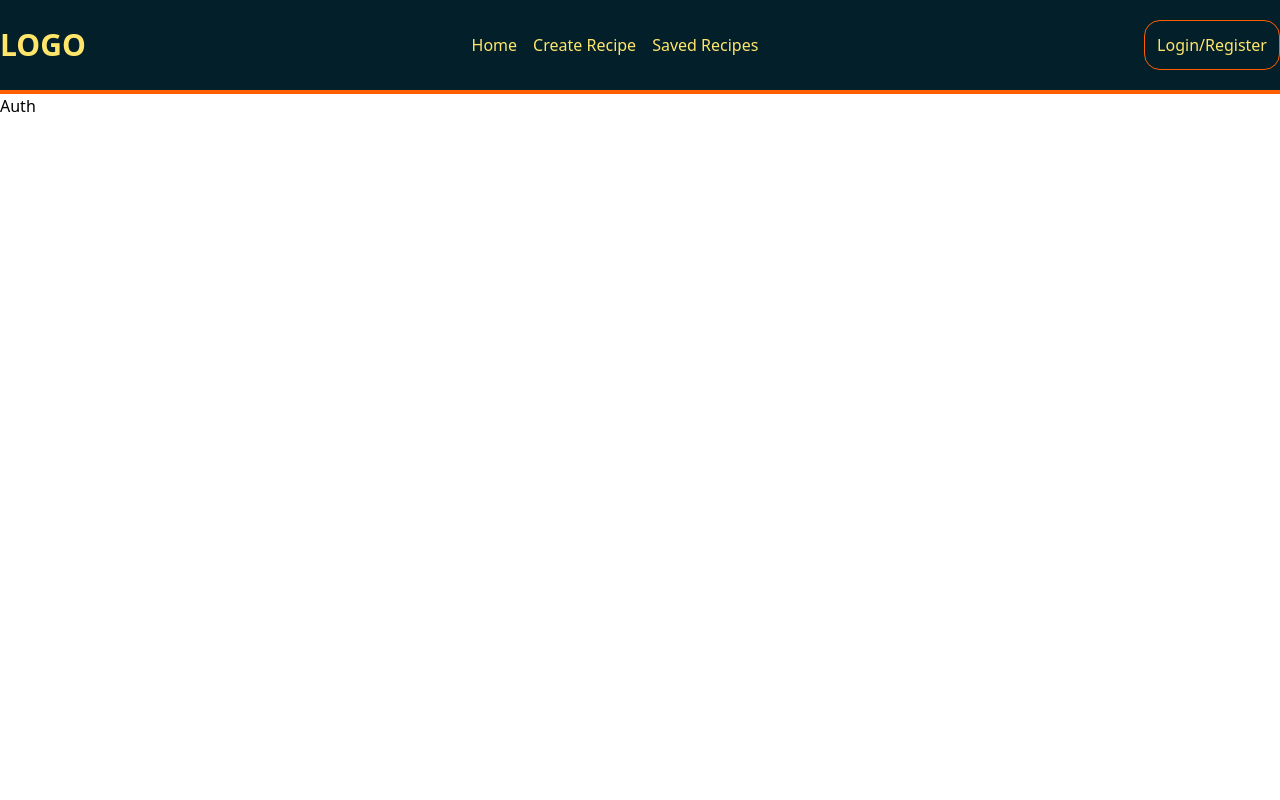
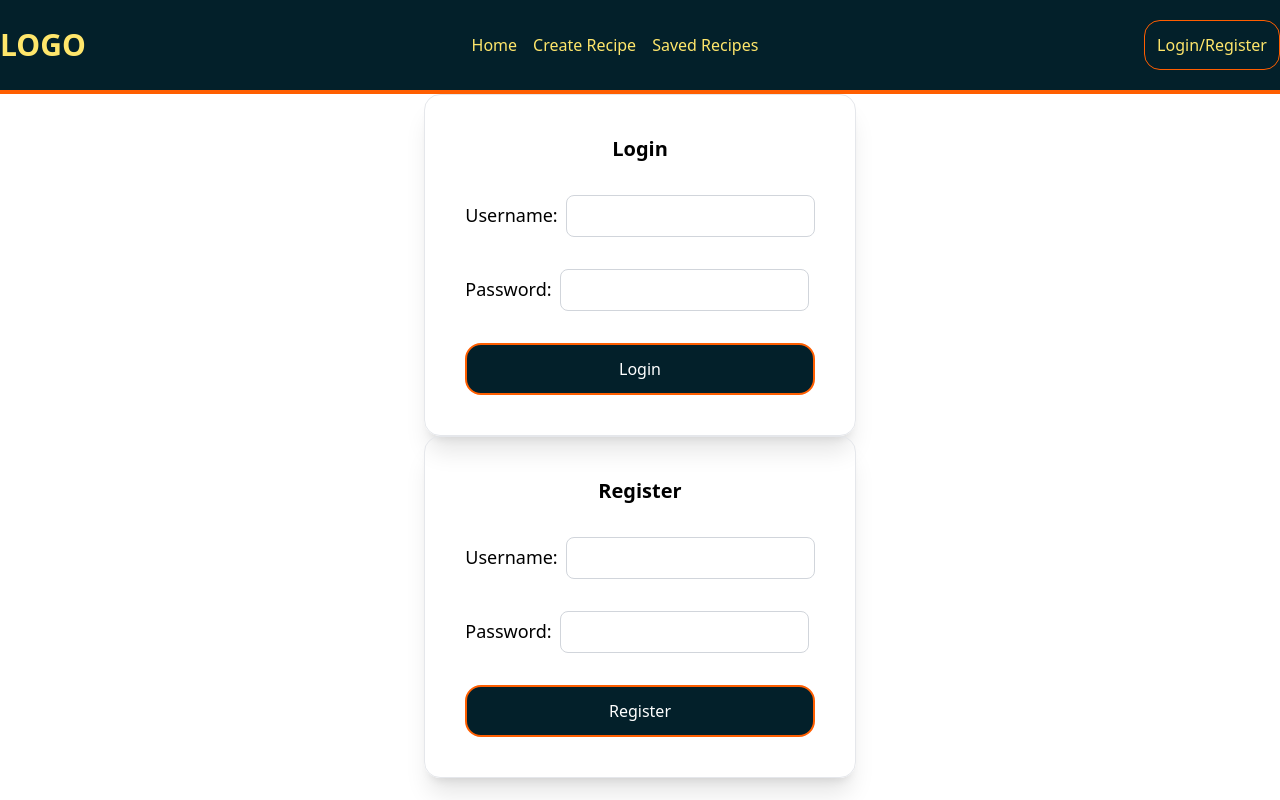
Before and after one commit to Borys-Mch/mern-auth, a React (Vite) app in the folder client/: page /auth in a window 1280 px wide. Built offline with nearby package versions, Linux system fonts and the light colour scheme.

Commit message:
Added form for login register page

```diff
--- /dev/null
+++ b/client/src/components/Form.jsx
@@ -0,0 +1,43 @@
+import React from "react";
+
+const Form = ({ username, setUsername, password, setPassword, label }) => {
+  return (
+    <div className="flex justify-center">
+      <form className="p-10 flex flex-col border border-gray-200 rounded-2xl shadow-xl space-y-8">
+        <h2 className="text-center text-xl font-bold">{label}</h2>
+        <div>
+          <label htmlFor="username" className="pr-2 text-lg">
+            Username:
+          </label>
+          <input
+            type="text"
+            id="username"
+            value={username}
+            onChange={(ev) => setUsername(ev.target.value)}
+            className=" p-2 border border-gray-300 rounded-lg"
+          />
+        </div>
+        <div>
+          <label htmlFor="password" className="pr-2 text-lg">
+            Password:
+          </label>
+          <input
+            type="password"
+            id="password"
+            value={password}
+            onChange={(ev) => setPassword(ev.target.value)}
+            className=" p-2 border border-gray-300 rounded-lg"
+          />
+        </div>
+
+        <button
+          type="submit"
+          className="p-3 border-2 bg-[#03202a] border-[#ff5e00] rounded-2xl text-white">
+          {label}
+        </button>
+      </form>
+    </div>
+  );
+};
+
+export default Form;
--- /dev/null
+++ b/client/src/components/Login.jsx
@@ -0,0 +1,18 @@
+import React, { useState } from "react";
+import Form from "./Form";
+
+const Login = () => {
+  const [username, setUsername] = useState("");
+  const [password, setPassword] = useState("");
+  return (
+    <Form
+      username={username}
+      setUsername={setUsername}
+      password={password}
+      setPassword={setPassword}
+      label="Login"
+    />
+  );
+};
+
+export default Login;
--- /dev/null
+++ b/client/src/components/Register.jsx
@@ -0,0 +1,19 @@
+import React, { useState } from "react";
+import Form from "./Form";
+
+const Register = () => {
+  const [username, setUsername] = useState("");
+  const [password, setPassword] = useState("");
+
+  return (
+    <Form
+      username={username}
+      setUsername={setUsername}
+      password={password}
+      setPassword={setPassword}
+      label="Register"
+    />
+  );
+};
+
+export default Register;
--- a/client/src/pages/Auth.jsx
+++ b/client/src/pages/Auth.jsx
@@ -1,7 +1,14 @@
 import React from "react";
+import Login from "../components/Login";
+import Register from "../components/Register";
 
 const Auth = () => {
-  return <div>Auth</div>;
+  return (
+    <div className="container mx-auto">
+      <Login />
+      <Register />
+    </div>
+  );
 };
 
 export default Auth;
```
